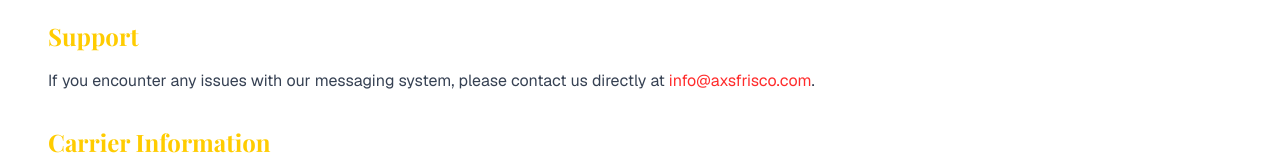
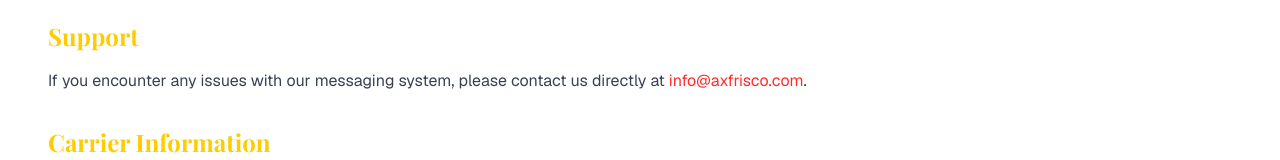
Before and after one commit to newgraph8-commits/Ax-Frisco, a Next.js app: page /termsofservice in a window 1280 px wide. Shown: the part 791-951 px from the top of the page. Built offline with nearby package versions, Linux system fonts and the light colour scheme; a web font is replaced by a local one.

Commit message:
fix: update email address on Terms of Service page
Correct email in Support section from info@axsfrisco.com to info@axfrisco.com.

```diff
--- a/app/termsofservice/page.tsx
+++ b/app/termsofservice/page.tsx
@@ -58,8 +58,8 @@ export default function TermsOfServicePage() {
                 <h2 className="text-2xl font-bold text-primary mb-4">Support</h2>
                 <p>
                   If you encounter any issues with our messaging system, please contact us directly at{" "}
-                  <a href="mailto:info@axsfrisco.com" className="text-[#FF2B2B] hover:underline">
-                    info@axsfrisco.com
+                  <a href="mailto:info@axfrisco.com" className="text-[#FF2B2B] hover:underline">
+                    info@axfrisco.com
                   </a>
                   .
                 </p>
```
